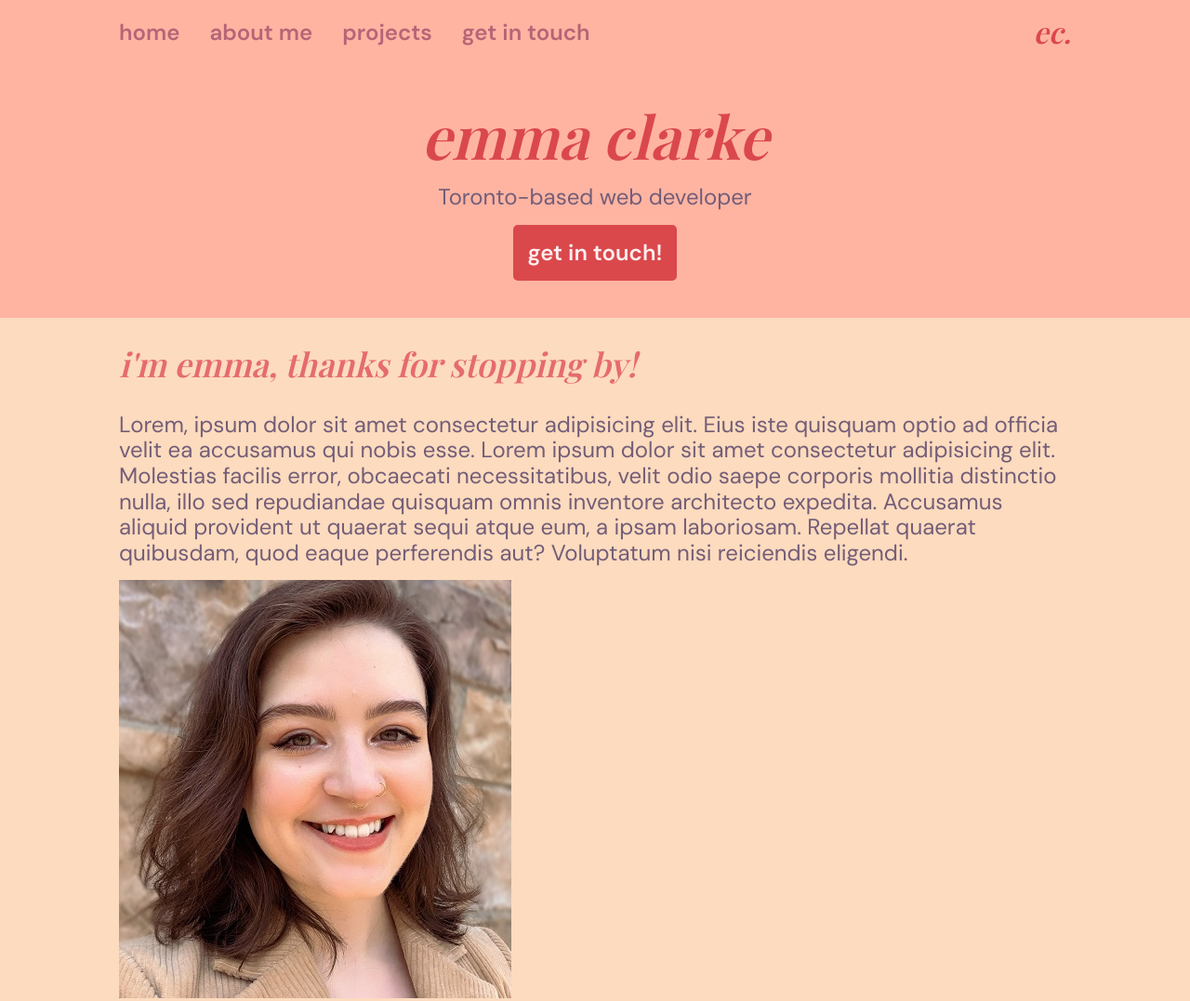
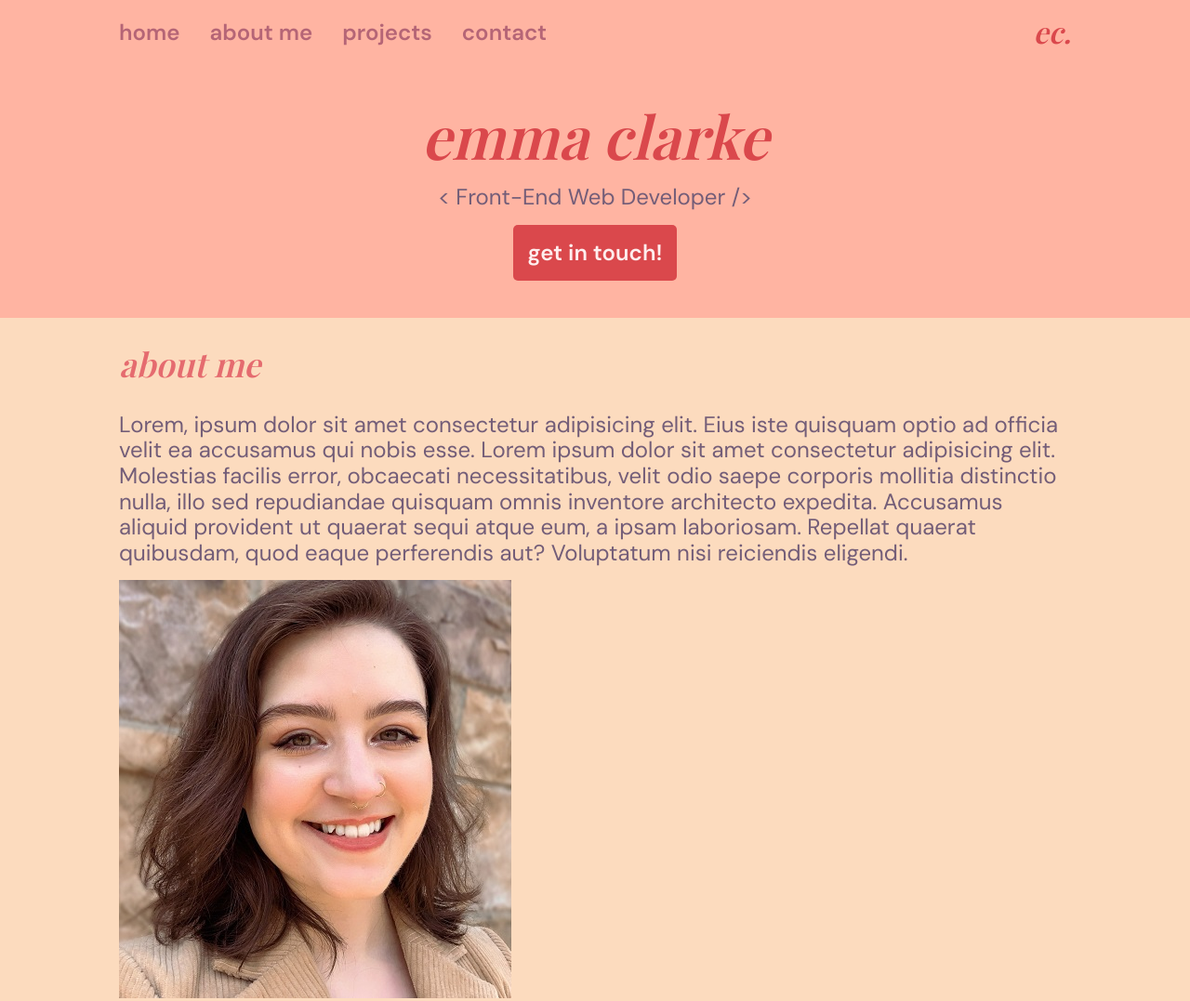
Before and after one commit to emmacodeswell/Portfolio, a plain HTML site: page index.html in a window 1280 px wide. Shown: the top 1077 px of the page at 93% size. Drawn offline with nearby package versions, Linux system fonts and the light colour scheme; files that its build step writes are made by us from their sources.

Commit message:
Reword some content

```diff
--- a/index.html
+++ b/index.html
@@ -17,19 +17,19 @@
                 <li><a href="#home">Home</a></li>
                 <li><a href="#aboutMe">About Me</a></li>
                 <li><a href="#projects">Projects</a></li>
-                <li><a href="#contact">Get in Touch</a></li>
+                <li><a href="#contact">Contact</a></li>
             </ul>
             <p class="logo">ec.</p>
         </nav>
         <section class="hero wrapper" id="home">
             <h1>Emma Clarke</h1>
-            <p>Toronto-based web developer</p>
+            <p>&lt; Front-End Web Developer /&gt;</p>
             <p><a href="#contact" class="button">Get in touch!</a></p>
         </section>
     </header>
     <main class="wrapper">
         <section id="aboutMe">
-            <h2>I'm Emma, thanks for stopping by!</h2>
+            <h2>About me</h2>
             <p>Lorem, ipsum dolor sit amet consectetur adipisicing elit. Eius iste quisquam optio ad officia velit ea accusamus qui nobis esse. Lorem ipsum dolor sit amet consectetur adipisicing elit. Molestias facilis error, obcaecati necessitatibus, velit odio saepe corporis mollitia distinctio nulla, illo sed repudiandae quisquam omnis inventore architecto expedita. Accusamus aliquid provident ut quaerat sequi atque eum, a ipsam laboriosam. Repellat quaerat quibusdam, quod eaque perferendis aut? Voluptatum nisi reiciendis eligendi.</p>
             <img width="422" height="450" src="./assets/emma-cropped.jpg"/>
         </section>
```
